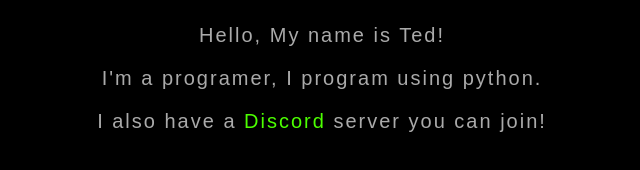
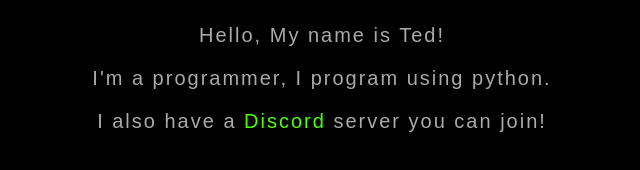
Before and after one commit to TeacupHub/TeacupHub.github.io, a plain HTML site: page info.html in a window 1280 px wide. Shown: the part 346-516 px from the top of the page, 326-966 px from the left. Drawn offline with Linux system fonts and the light colour scheme.

Commit message:
"programer"

```diff
--- a/info.html
+++ b/info.html
@@ -16,7 +16,7 @@
             </div>
             <div class="fadein">
                 <p>Hello, My name is Ted!</p>
-                <p>I'm a programer, I program using python.</p>
+                <p>I'm a programmer, I program using python.</p>
                 <p>I also have a <a href="https://discord.gg/8BZdkvp" class="link">Discord</a> server you can join!</p>
             </div>
         </body>
```
